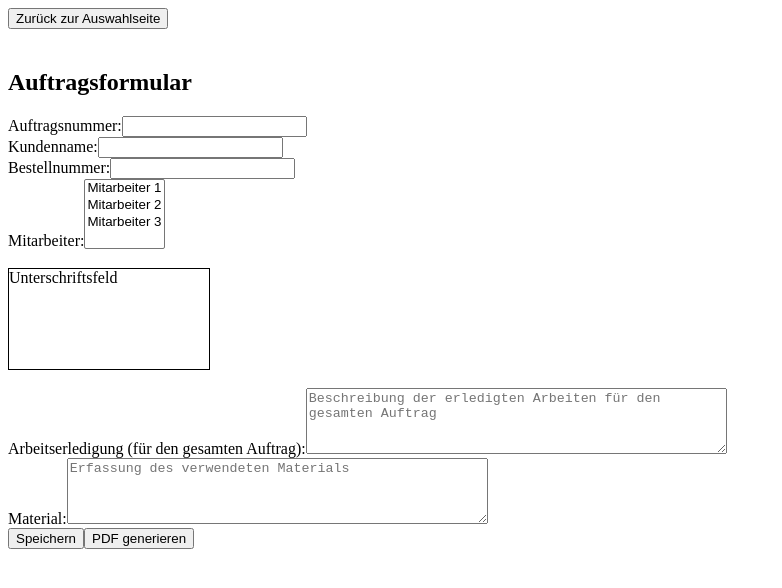
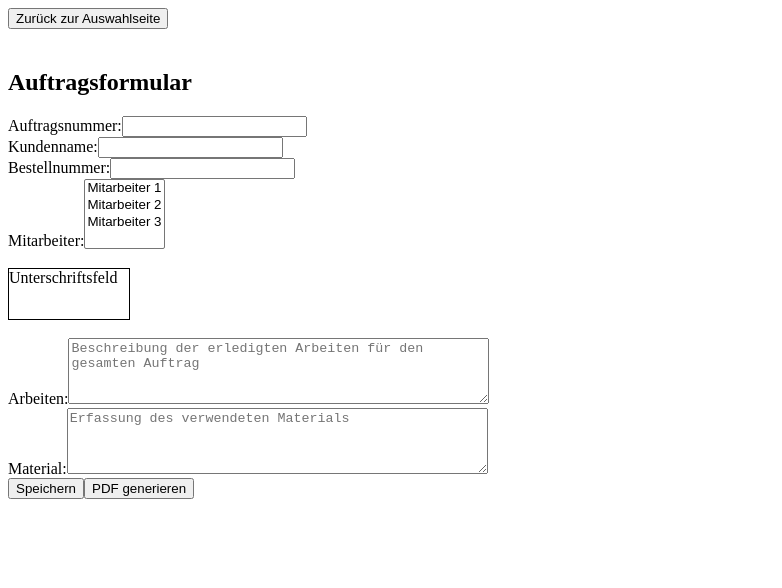
Before and after one commit to Slowmo1992/ArbeitsnachweisV1, a React (Vite) app: page / in a window 1280 px wide. Both pictures are taken after a click on the button "Neuer Auftrag". Shown: the top 588 px of the page, without its empty margins (0-782 px from the left). Built offline with nearby package versions, Linux system fonts and the light colour scheme.

Commit message:
Dekorative Änderungen auf Auftragsformular

```diff
--- a/src/Components/OrderForm.jsx
+++ b/src/Components/OrderForm.jsx
@@ -122,12 +122,12 @@ const OrderForm = ({ onSaveOrder, editOrder }) => {
           </div>
         ))}
         <br />
-        <div ref={signatureRef} style={{ border: '1px solid black', width: '200px', height: '100px' }}>
+        <div ref={signatureRef} style={{ border: '1px solid black', width: '120px', height: '50px' }}>
           Unterschriftsfeld
         </div>
         <br />
         <label>
-          Arbeitserledigung (für den gesamten Auftrag):
+          Arbeiten:
           <textarea {...workDescriptions} rows={4} cols={50} placeholder="Beschreibung der erledigten Arbeiten für den gesamten Auftrag" />
         </label>
         <br />
```
